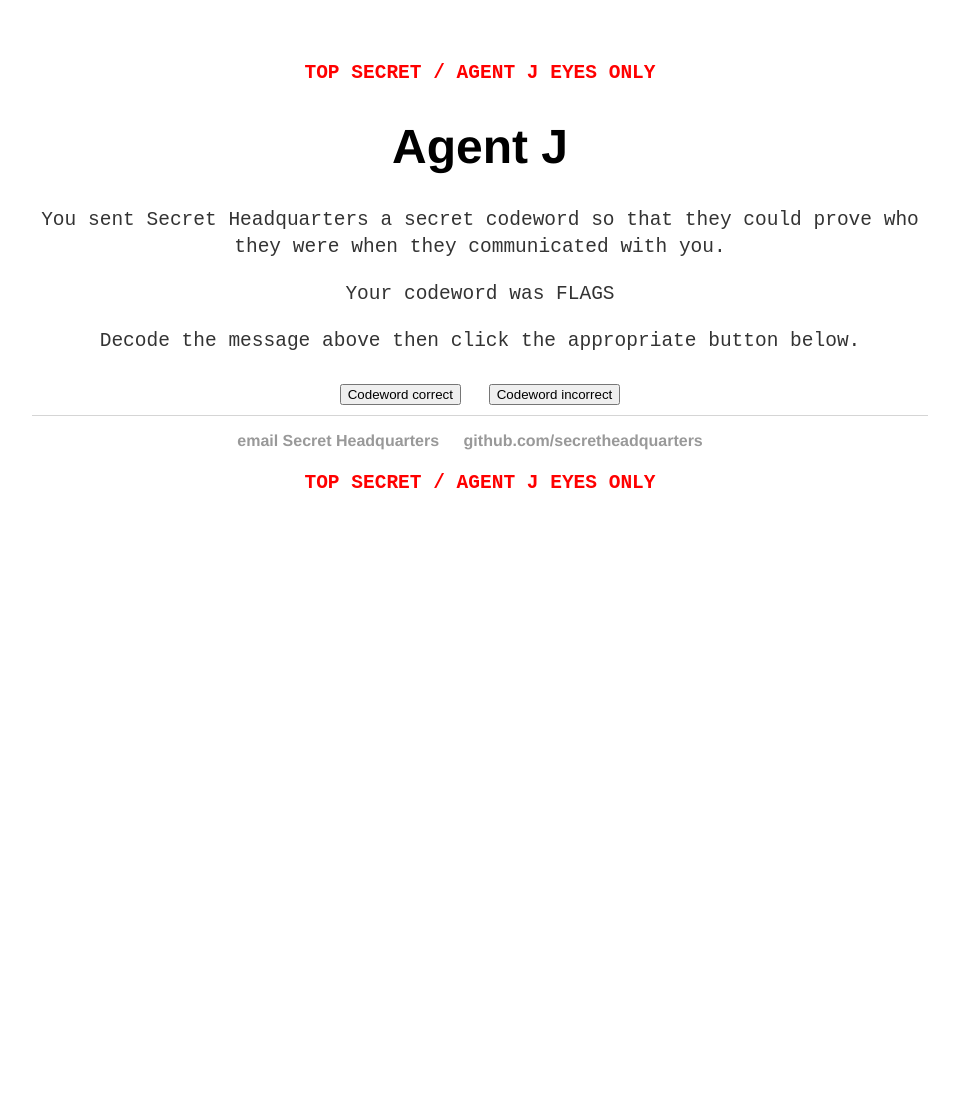
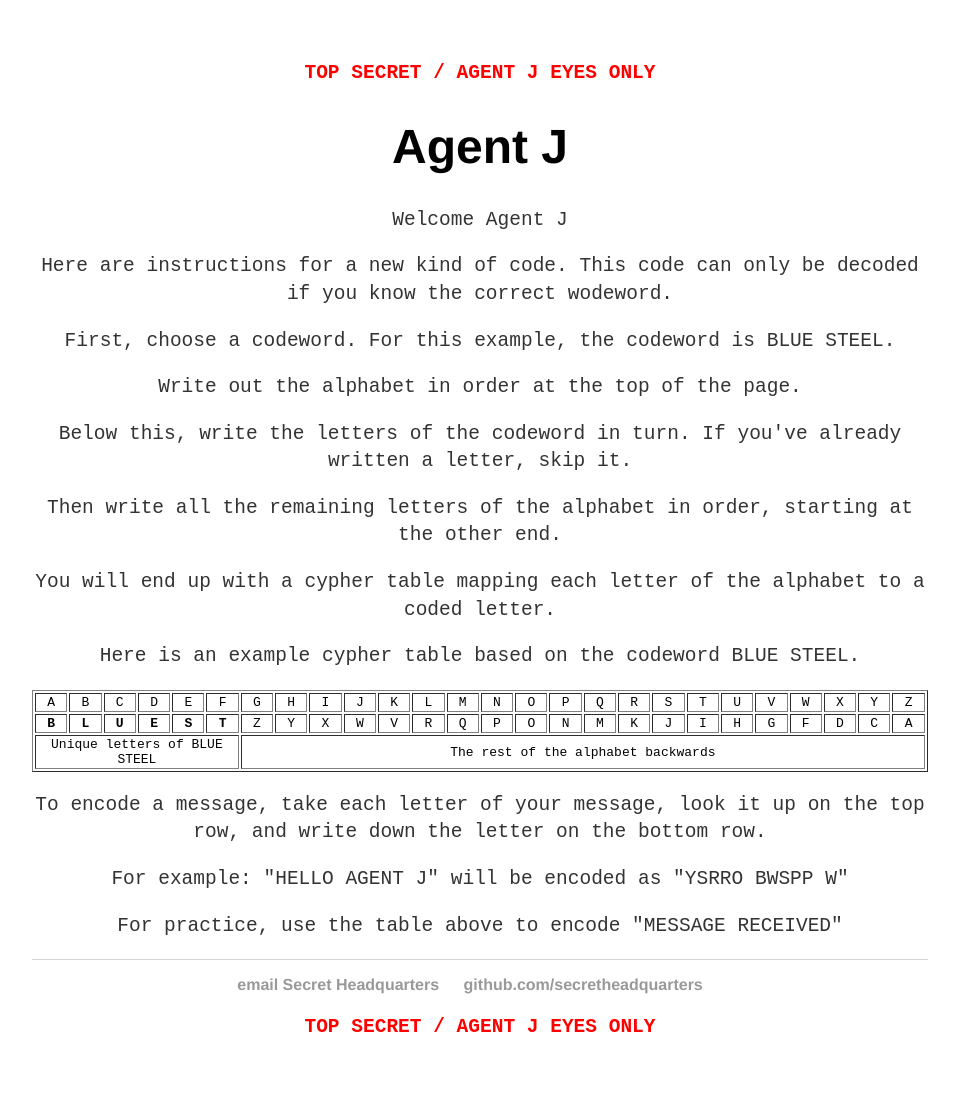
Before and after one commit to secretheadquarters/website, a Jekyll site: the page built from agent-j/two.html, in a window 1280 px wide. Shown: the whole page, without its empty margins (160-1119 px from the left). Built offline with Jekyll 4.4.1, drawn with Linux system fonts in a browser that asks for light colours; before the commit the page ends 900 px from its top, so only the background shows below that.

Commit message:
Updated Agent J misison

```diff
--- a/agent-j/two.html
+++ b/agent-j/two.html
@@ -6,27 +6,104 @@ next: /agent-j/three.html
 ---
 <div align="center">
     <h1>Agent J</h1>
+    <p> Welcome Agent J</p>
+    <p> Here are instructions for a new kind of code. This code can only be decoded if you know the correct wodeword. </p>
+    <p> First, choose a codeword. For this example, the codeword is BLUE STEEL. </p>
+    <p> Write out the alphabet in order at the top of the page.</p>
+    <p> Below this, write the letters of the codeword in turn. If you've already written a letter, skip it.</p>
+    <p> Then write all the remaining letters of the alphabet in order, starting at the other end. </p>
+    <p> You will end up with a cypher table mapping each letter of the alphabet to a coded letter.</p>
+    <p> Here is an example cypher table based on the codeword BLUE STEEL.</p>
+    <table border="thin black solid" class="cyphertable">
+        <col width="3.8%">
+        <col width="3.8%">
+        <col width="3.8%">
+        <col width="3.8%">
+        <col width="3.8%">
+        <col width="3.8%">
+        <col width="3.8%">
+        <col width="3.8%">
+        <col width="3.8%">
+        <col width="3.8%">
+        <col width="3.8%">
+        <col width="3.8%">
+        <col width="3.8%">
+        <col width="3.8%">
+        <col width="3.8%">
+        <col width="3.8%">
+        <col width="3.8%">
+        <col width="3.8%">
+        <col width="3.8%">
+        <col width="3.8%">
+        <col width="3.8%">
+        <col width="3.8%">
+        <col width="3.8%">
+        <col width="3.8%">
+        <col width="3.8%">
+        <col width="3.8%">
+        <tr>
+            <td>A</td>
+            <td>B</td>
+            <td>C</td>
+            <td>D</td>
+            <td>E</td>
+            <td>F</td>
+            <td>G</td>
+            <td>H</td>
+            <td>I</td>
+            <td>J</td>
+            <td>K</td>
+            <td>L</td>
+            <td>M</td>
+            <td>N</td>
+            <td>O</td>
+            <td>P</td>
+            <td>Q</td>
+            <td>R</td>
+            <td>S</td>
+            <td>T</td>
+            <td>U</td>
+            <td>V</td>
+            <td>W</td>
+            <td>X</td>
+            <td>Y</td>
+            <td>Z</td>
+        </tr>
+        <tr>
+            <td><b>B </b></td>
+            <td><b>L </b></td>
+            <td><b>U </b></td>
+            <td><b>E </b></td>
+            <td><b>S </b></td>
+            <td><b>T </b></td>
+            <td>Z</td>
+            <td>Y</td>
+            <td>X</td>
+            <td>W</td>
+            <td>V</td>
+            <td>R</td>
+            <td>Q</td>
+            <td>P</td>
+            <td>O</td>
+            <td>N</td>
+            <td>M</td>
+            <td>K</td>
+            <td>J</td>
+            <td>I</td>
+            <td>H</td>
+            <td>G</td>
+            <td>F</td>
+            <td>D</td>
+            <td>C</td>
+            <td>A</td>
+        </tr>
+        <tr>
+            <td colspan=6 align="center">Unique letters of BLUE STEEL</td>
+            <td colspan=20 align="center">The rest of the alphabet backwards</td>
+        </tr>
+    </table>
+    <p> To encode a message, take each letter of your message, look it up on the top row, and write down the letter on the bottom row.</p>
+    <p> For example: "HELLO AGENT J" will be encoded as "YSRRO BWSPP W"</p>
+    <p> For practice, use the table above to encode "MESSAGE RECEIVED"</p>
 
-    <p>
-    You sent Secret Headquarters a secret codeword so that they could prove who they were when they communicated with you.
-    </p>
-    <p>
-    Your codeword was FLAGS
-    </p>
-    <p>
-    Decode the message above then click the appropriate button below.
-    </p>
-
-    <button type="button" onClick="codewordCorrect()">Codeword correct</button>
-    <button type="button" onClick="codewordIncorrect()">Codeword incorrect</button>
-
-    <script>
-    function codewordCorrect() {
-        alert("ACCESS GRANTED. Codeword is correct.");
-    }
-
-    function codewordIncorrect() {
-        alert("ACCESS DENIED. Codeword is not correct.");
-    }
-    </script>
 </div>
--- a/css/main.css
+++ b/css/main.css
@@ -26,6 +26,10 @@ button {
 
 table.rubiks tr td {
     padding-bottom: 30%;
+}
+
+table.cyphertable tr td {
+    text-align: center;
 }
 
 nav ul, footer ul {
```
Also changed, not shown: Gemfile.lock.
